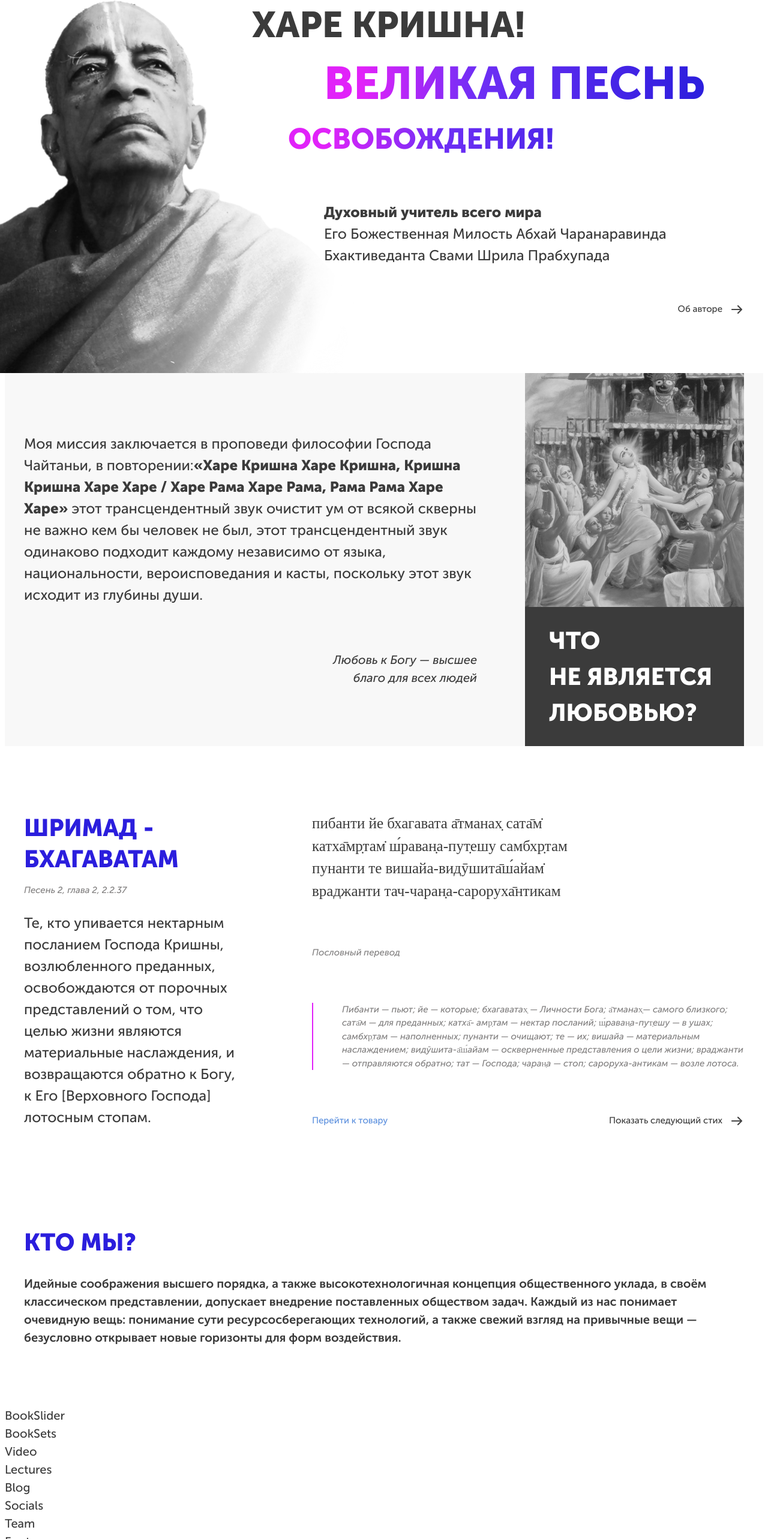
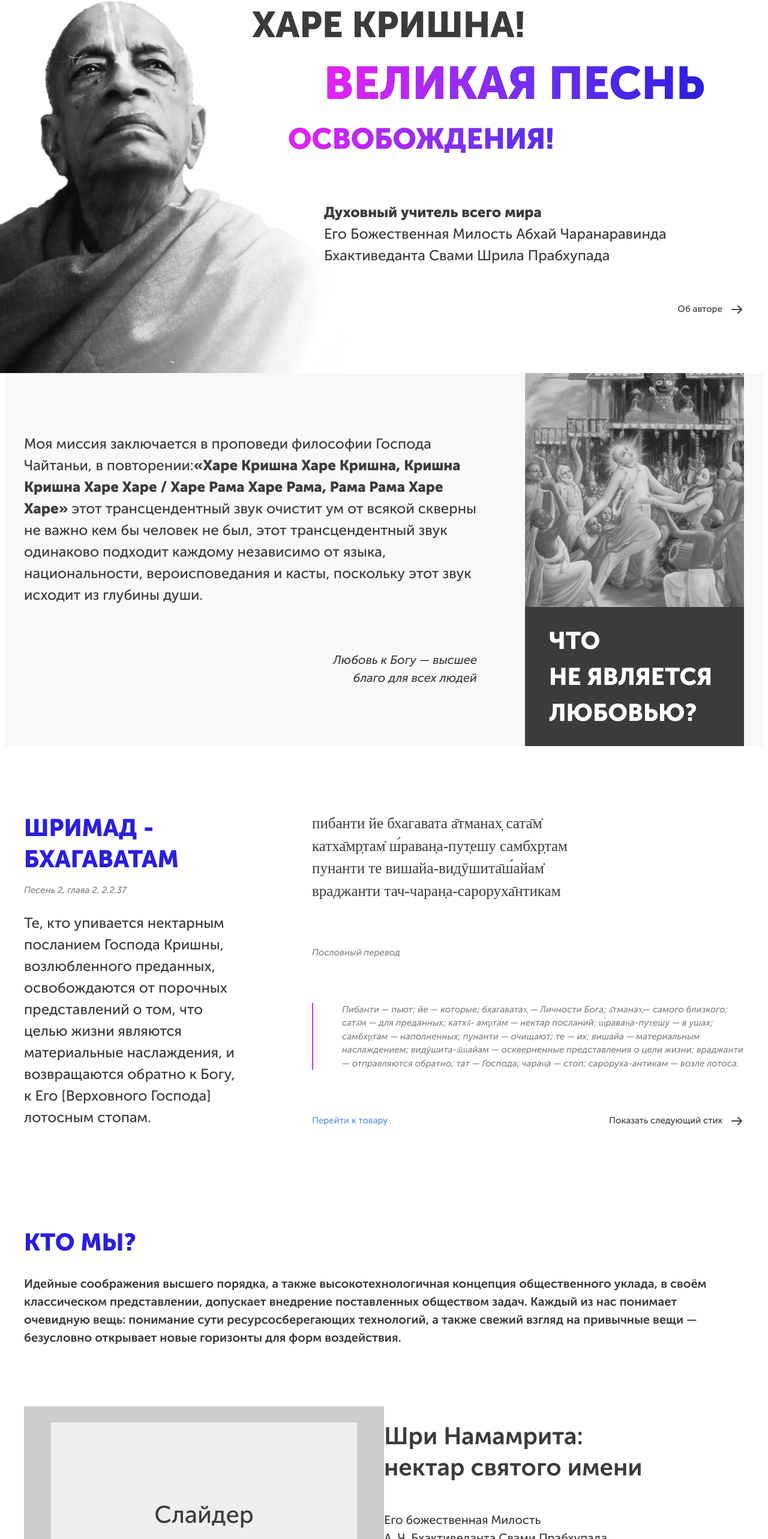
Before and after one commit to a-gran/namaruci, a React (Vite) app: page / in a window 1280 px wide. Shown: the part 170-2736 px from the top of the page at 60% size. Built offline with nearby package versions, Linux system fonts and the light colour scheme; a web font is replaced by a local one.

Commit message:
add block bookSlider

```diff
--- a/src/pages/main/bookSlider/BookSlider.jsx
+++ b/src/pages/main/bookSlider/BookSlider.jsx
@@ -3,7 +3,24 @@
 
 const BookSlider = () => {
     return (
-        <div>BookSlider</div>
+        <div className="book-slider container">
+            <div className="book-slider__wrap">
+                <div className="book-slider__block">
+                    <span className="book-slider__block-item">
+                        Слайдер
+                    </span>
+                </div>
+            </div>
+            <div className="book-slider__book-desc">
+                <h3 className="book-link__header">Шри Намамрита:<br /> нектар святого имени</h3>
+                <div className="book-link__author">Его божественная Милость<br /> А. Ч. Бхактиведанта Свами Прабхупада</div>
+                <div className="book-slider__btn-block">
+                    <div className="book-slider__btn">Перейти в магазин</div>
+                    <div className="book-slider__price">450 р.</div>
+                </div>
+
+            </div>
+        </div>
     )
 }
 
--- a/src/pages/main/bookSlider/bookSlider.scss
+++ b/src/pages/main/bookSlider/bookSlider.scss
@@ -0,0 +1,60 @@
+.book-slider {
+    display: flex;
+}
+
+.book-slider__wrap {
+    display: flex;
+    align-items: center;
+    justify-content: center;
+    height: 360px;
+    width: 50%;
+    background-color: #ccc;
+}
+
+.book-slider__block {
+    width: 85%;
+    height: 85%;
+    background-color: #eee;
+    display: flex;
+    align-items: center;
+    justify-content: center;
+}
+
+.book-slider__block-item {
+    font-size: 2rem;
+}
+
+.book-slider__book-desc {
+    display: flex;
+    flex-direction: column;
+    justify-content: space-around;
+}
+
+.book-link__header {
+    font-family: 'MuseoBold';
+    font-size: 2rem;
+    margin: 0;
+    line-height: 1.3;
+}
+
+.book-slider__btn-block {
+    display: flex;
+    align-items: center;
+}
+
+.book-slider__btn {
+    line-height: 1.2;
+    text-transform: uppercase;
+    font-size: 0.6rem;
+    font-family: 'MuseoBold';
+    padding: 0.75rem 2rem;
+    color: #fff;
+    background: linear-gradient(82.09deg, #E122F9 -1.27%, #2B1EDD 69.03%);
+    box-shadow: 0px 5px 30px rgba(0, 0, 0, 0.07);
+}
+
+.book-slider__price {
+    padding-left: 1.2rem;
+    font-family: 'MuseoBold';
+    font-size: 1.8rem;
+}
--- a/src/pages/main/greetings/greetings.scss
+++ b/src/pages/main/greetings/greetings.scss
@@ -34,10 +34,11 @@
 
 .great-song,
 .freedom {
-    background: linear-gradient(90deg, #e122f9 10%, #6f2ff5 40%, #2b1edd 100%);
+    background: linear-gradient(90.21deg, #E122F9 4.11%, #6F2FF5 53.99%, #2B1EDD 99.88%), #434343;
     -webkit-background-clip: text;
     -webkit-text-fill-color: transparent;
-    color: #434343;
+    background-clip: text;
+    text-fill-color: transparent;
 }
 
 .great-song {
```
